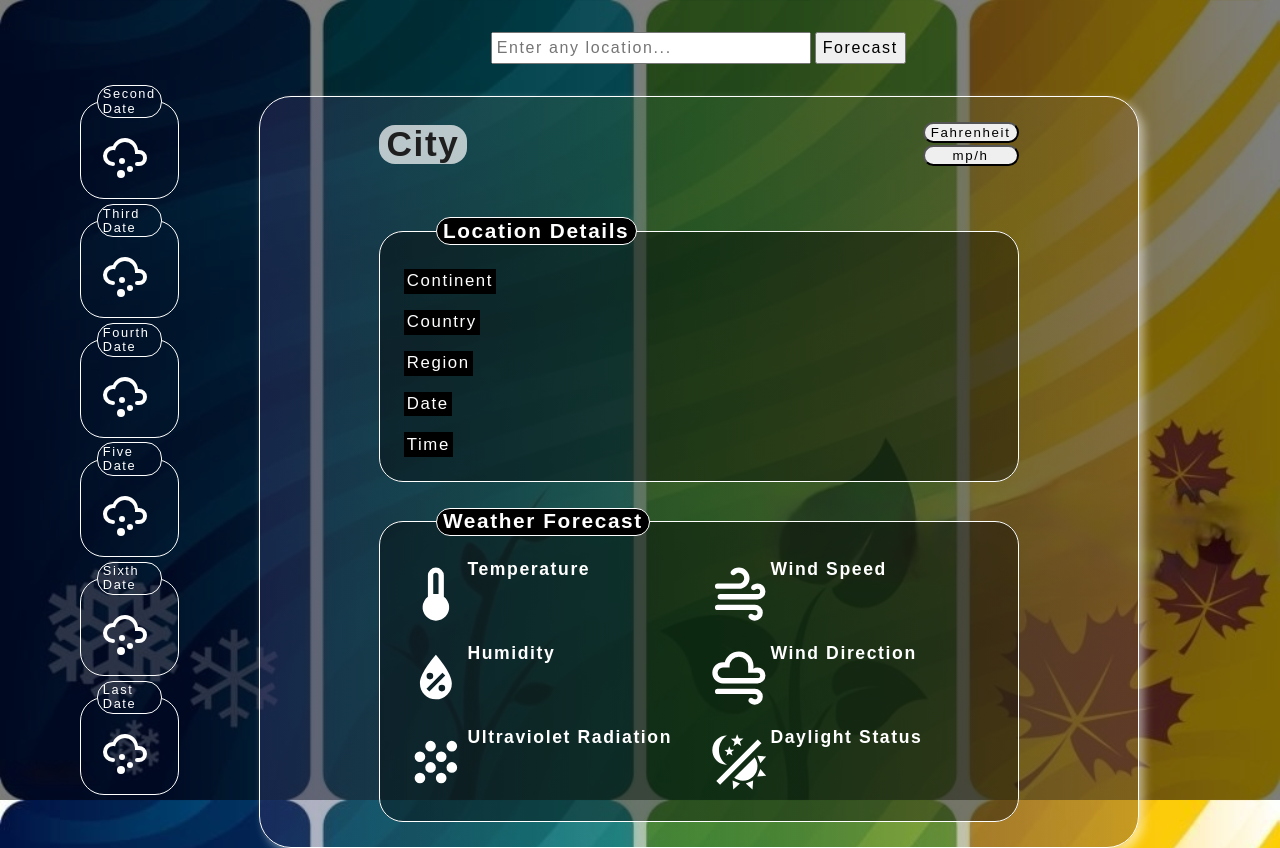
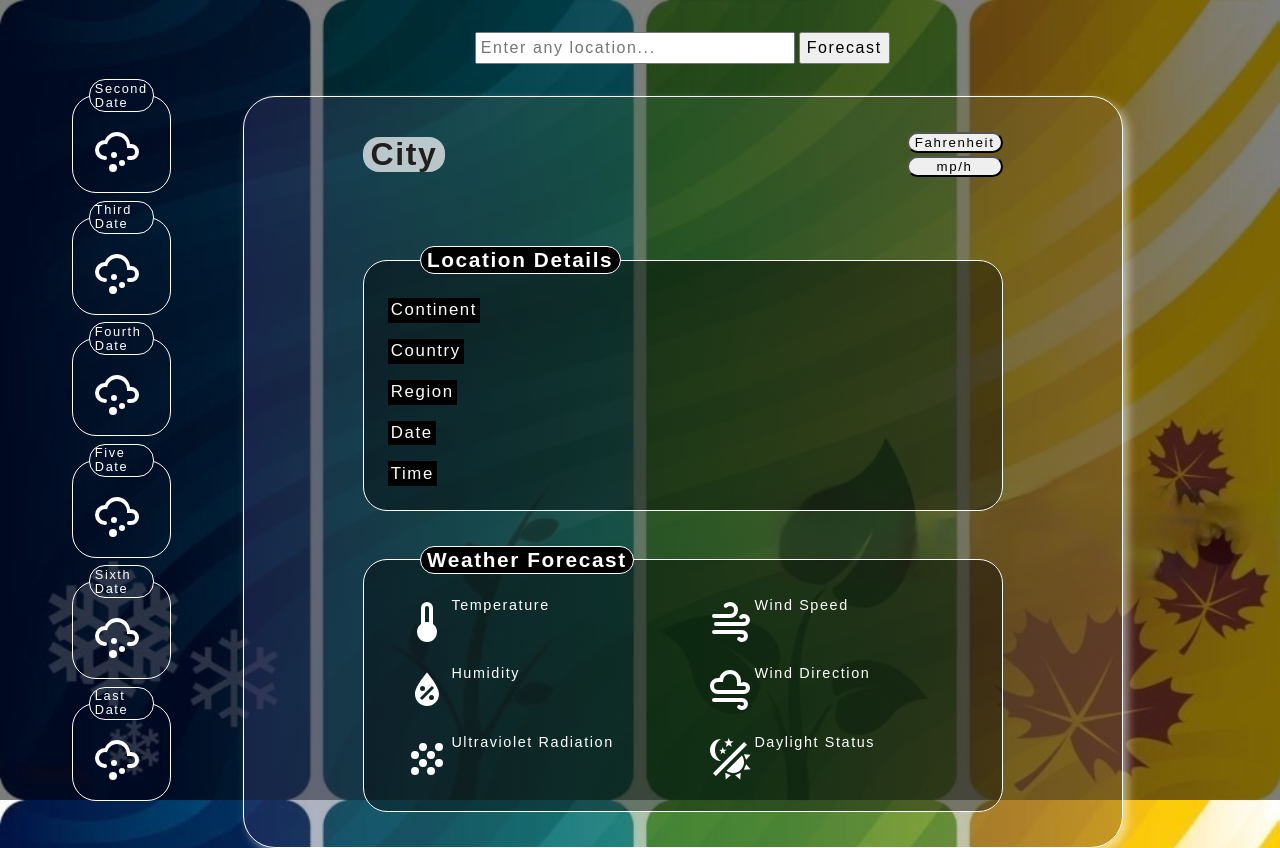
Before and after one commit to asdacosta/weather-forecast, a website built with webpack: page src/index.html in a window 1280 px wide. Built offline with nearby package versions, Linux system fonts and the light colour scheme; files whose address does not match are found by name.

Commit message:
Make adjustments

```diff
--- a/src/style.css
+++ b/src/style.css
@@ -5,7 +5,7 @@ body * {
 
 body {
   display: grid;
-  grid-template: 1fr 8fr / 1fr 4fr 1fr;
+  grid-template: 1fr 8fr / 1fr 4fr 1.2fr;
   /* align-items: center; */
   gap: 2rem;
   padding: 2rem;
@@ -31,12 +31,11 @@ body > div:first-child {
   flex-direction: column;
   justify-content: space-evenly;
   color: white;
-  padding: 3rem;
+  padding: 2.5rem;
   width: 100%;
   height: 100%;
   grid-row: 1 / -1;
   grid-column: 1 / span 1;
-  /* border: 2px solid tomato; */
   z-index: 2;
 }
 
@@ -104,8 +103,13 @@ body > div:first-child {
 }
 
 .last-sec {
+  align-self: flex-start;
   width: 100%;
-  height: 100%;
+  height: 40rem;
+  background-image: url(./assets/rain.jpg);
+  background-size: cover;
+  background-position: center center;
+  border-radius: 1.5rem;
   grid-row: 2 / -1;
   grid-column: 3 / -1;
   /* border: 2px solid tomato; */
@@ -142,7 +146,7 @@ button:hover {
 .heading > div {
   display: flex;
   flex-direction: column;
-  gap: 0.1rem;
+  gap: 0.2rem;
 }
 
 .heading button {
@@ -152,7 +156,7 @@ button:hover {
 
 h1 {
   align-self: center;
-  font-size: 2.2rem;
+  font-size: 2rem;
   color: rgb(31, 31, 31);
   font-weight: 700;
   cursor: context-menu;
@@ -230,24 +234,27 @@ h2 {
 
 .weather-div > div > div {
   grid-row: 1 / -1;
+  width: 3rem;
+  align-self: center;
+  justify-self: flex-end;
 }
 
 .weather-div > div > span {
   font-size: 0.9rem;
-  font-weight: 600;
 }
 
 .weather-div > div > span:last-child {
   font-size: 1.5rem;
+  font-weight: 600;
 }
 
 svg {
   fill: white;
-  width: 100%;
-  height: 100%;
+  /* width: 100%;
+  height: 100%; */
 }
 
-.main-sec fieldset span {
+.location-details fieldset span {
   font-size: 1.1rem;
 }
 
```
